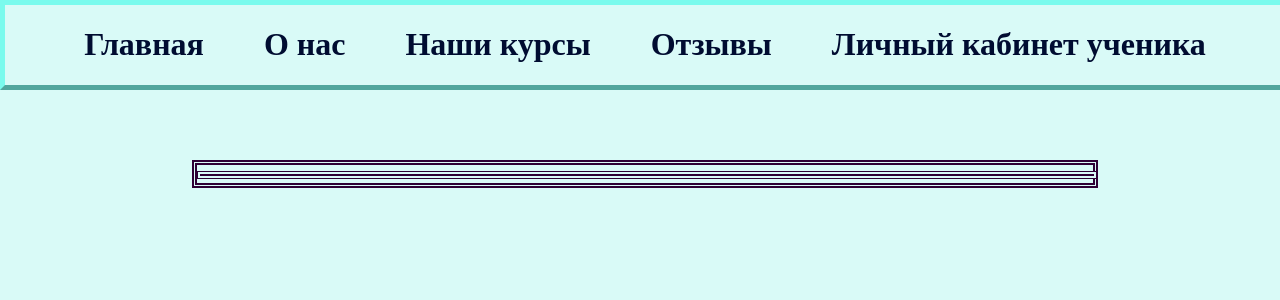
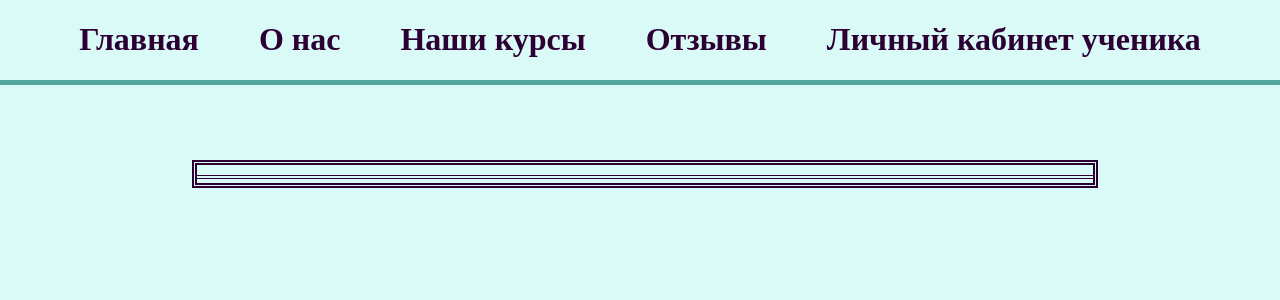
Before and after one commit to FlavaClover/WebSchool, a Django app: page /feedbacks/ in a window 1280 px wide. Shown: the top 300 px of the page. Run offline with Django 3.2, Linux system fonts and the light colour scheme.

Commit message:
Changed font colors

```diff
--- a/WebSchool/static/css/main.css
+++ b/WebSchool/static/css/main.css
@@ -3,14 +3,15 @@ body{
     margin: 0;
 }
 h1{
-    color: #000c31;
+    color: #2D0034;
 }
 .div_header{
     display: inline-flex;
     background-color: #D9FAF7;
     min-width: 100%;
     text-align: center;
-    border: 5px outset #7AFAED;
+    /*border: 5px outset #7AFAED;*/
+    border-bottom: 5px outset #7AFAED;
 }
 .div_header div{
     margin: 0 auto;
@@ -44,9 +45,9 @@ h1{
 .div_feedback{
     display: inline-flex;
     background-color: #D9FAF7;
-    width: 99.6%;
-    height: 22.1%;
-    border: 4px double #2D0034;
+    width: 100%;
+    height: 100%;
+    border-bottom: 4px double #2D0034;
 }
 .div_news
 {
@@ -54,7 +55,6 @@ h1{
     background-color: #D9FAF7;
     width: 100%;
     height: 100%;
-    /*height: 22.1%;*/
     border-bottom: 4px double #2D0034;
 
 }
@@ -72,10 +72,11 @@ h1{
 .div_news h1, p
 {
     margin: 5% ;
+    color: #2D0034;
 }
 .div_news a
 {
-    color: black;
+    color: #2D0034;
     text-decoration: none;
 }
 
@@ -94,6 +95,7 @@ h1{
 {
     font-family: Verdana, Arial, Helvetica, sans-serif;
     font-size: 11pt; /* Размер шрифта в пунктах */
+    color: #2D0034;
 }
 .div_pagination
 {
```
